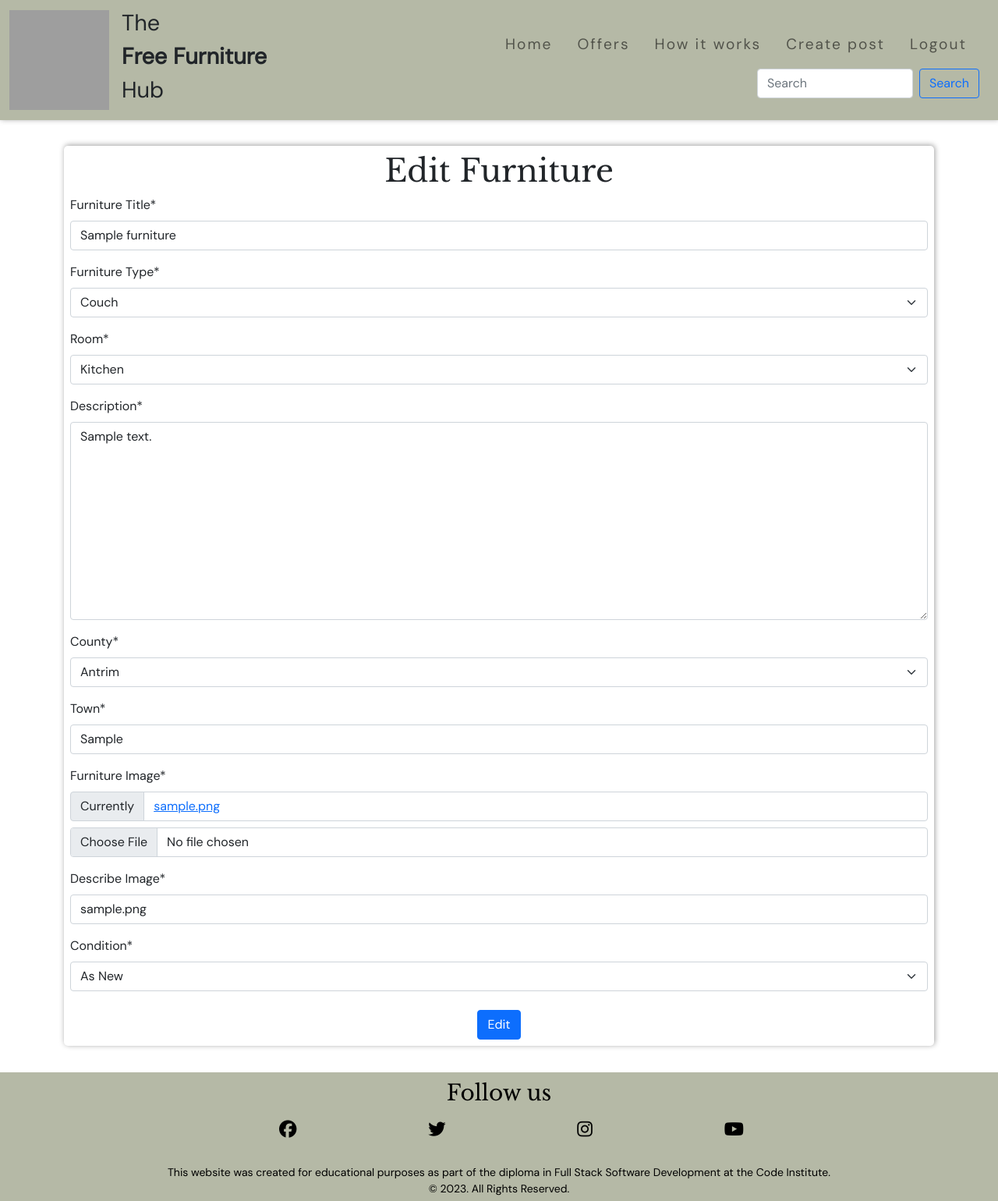
After one commit to Louibens/PP4_FreeFurnitureHub, a Django app: page /furniture/edit/1/ in a window 1280 px wide. The commit adds this page. Shown: the whole page at 78% size. Run offline with Django 3.2, Linux system fonts and the light colour scheme; a user stored in the database is signed in; tables that the repository leaves empty hold one stand-in row (values such as "Sample post"); parts of the project's set-up code (start-up, migrations or seed data) failed here and were passed over; some libraries are stand-ins or nearby versions; grey boxes are pictures that could not be loaded.

```diff
--- a/furniture/admin.py
+++ b/furniture/admin.py
@@ -6,11 +6,9 @@ from django_summernote.admin import SummernoteModelAdmin
 @admin.register(Furniture)
 class PostAdmin(SummernoteModelAdmin):
 
-    prepopulated_fields = {'slug': ('title',)}
     summernote_fields = ('content')
     list_display = (
         "title",
-        "slug",
         "furniture_type",
         "room",
         "description",
--- a/furniture/forms.py
+++ b/furniture/forms.py
@@ -36,7 +36,9 @@ class FurnitureForm(forms.ModelForm):
             "county": "County",
             "town": "Town",
             "condition": "Condition",
+
         }
+
 
 
 class CommentForm(forms.ModelForm):
--- a/furniture/models.py
+++ b/furniture/models.py
@@ -80,7 +80,6 @@ class Furniture(models.Model):
     """
     user = models.ForeignKey(User, related_name="furniture_owner", on_delete=models.CASCADE)
     title = models.CharField(max_length=300, null=False, blank=False)
-    slug = models.SlugField(max_length=200, unique=True)
     furniture_type = models.CharField(max_length=50, choices=FURNITURE_TYPES, default="armchair")
     room = models.CharField(max_length=50, choices=ROOMS, default="bathroom")
     description = RichTextField(max_length=10000, null=False, blank=False)
--- /dev/null
+++ b/furniture/templates/furniture/edit_furniture.html
@@ -0,0 +1,18 @@
+{% extends "base.html" %}
+
+{% block title %}Edit Furniture{% endblock %}
+
+{% block content %}
+<div class="container">
+    <form method="POST" enctype="multipart/form-data" class="p-2 form">
+        <h1 class="text-center">Edit Furniture</h1>
+        {% csrf_token %}
+        {{ form.media }}
+        {{ form|crispy }}
+        <div class="text-center">
+            <button type="submit" class="btn btn-primary mt-2">Edit</button>
+        </div>
+    </form>
+
+</div>
+{% endblock %}
--- a/furniture/templates/furniture/furniture_confirm_delete.html
+++ b/furniture/templates/furniture/furniture_confirm_delete.html
@@ -1,4 +1,5 @@
 {% extends "base.html" %}
+{% load static %}
 
 {% block title %}Delete Item of furniture {{ object.title }}{% endblock %}
 
--- a/furniture/templates/furniture/furniture_detail.html
+++ b/furniture/templates/furniture/furniture_detail.html
@@ -1,4 +1,5 @@
 {% extends "base.html" %}
+{% load static %}
 
 {% block title %} {{furniture_post.title}}{% endblock %}
 
@@ -21,7 +22,7 @@
 
                 {% if request.user == furniture_post.user %}
                 <div class="text-center user_btns">
-                    <a href="#" class="btn btn-primary w-25">Edit</a>
+                    <a href="{% url 'edit_furniture' furniture_post.id %}" class="btn btn-primary w-25">Edit</a>
                     <a href="{% url 'delete_furniture' furniture_post.id %}" class="btn btn-primary w-25">Delete</a>
                 </div>
                 {% endif %}
@@ -68,7 +69,7 @@
                         <form method="post" style="margin-top: 1.3em;">
                             {{ comment_form | crispy }}
                             {% csrf_token %}
-                            <button type="submit" class="btn btn-signup btn-lg">Submit</button>
+                            <button type="submit" class="btn btn-primary w-25">Submit</button>
                         </form>
                         {% endif %}
 
--- a/furniture/templates/furniture/furniture_items.html
+++ b/furniture/templates/furniture/furniture_items.html
@@ -1,4 +1,5 @@
 {% extends "base.html" %}
+{% load static %}
 
 {% block title %}Furniture{% endblock %}
 
--- a/furniture/urls.py
+++ b/furniture/urls.py
@@ -1,6 +1,6 @@
 from django.urls import path
 from .views import (
-    Furniture, AddFurniture, FurnitureItems, FurnitureDetail, DeleteFurniture
+    Furniture, AddFurniture, FurnitureItems, FurnitureDetail, DeleteFurniture, EditFurniture
 )
 
 
@@ -9,4 +9,5 @@ urlpatterns = [
     path("", FurnitureItems.as_view(), name="furniture_items"),
     path("<slug:pk>/", FurnitureDetail.as_view(), name="furniture_detail"),
     path("delete/<slug:pk>/", DeleteFurniture.as_view(), name="delete_furniture"),
+    path("edit/<slug:pk>/", EditFurniture.as_view(), name="edit_furniture"),
 ]
--- a/furniture/views.py
+++ b/furniture/views.py
@@ -1,4 +1,5 @@
-from django.views.generic import CreateView, ListView, DetailView, DeleteView
+from django.views.generic import (CreateView, ListView,
+    DetailView, DeleteView, UpdateView)
 
 from django.shortcuts import render, get_object_or_404
 
@@ -74,6 +75,17 @@ class FurnitureDetail(DetailView):
         )
 
 
+class EditFurniture(LoginRequiredMixin, UserPassesTestMixin, UpdateView):
+    """Edit a furniture post"""
+    template_name = 'furniture/edit_furniture.html'
+    model = Furniture
+    form_class = FurnitureForm
+    success_url = '/furniture/'
+
+    def test_func(self):
+        return self.request.user == self.get_object().user
+
+
 class DeleteFurniture(LoginRequiredMixin, UserPassesTestMixin, DeleteView):
     """Delete an item of furniture """
     model = Furniture
--- a/home/templates/home/how_it_works.html
+++ b/home/templates/home/how_it_works.html
@@ -1,4 +1,5 @@
 {% extends "base.html" %}
+{% load static %}
 
 {% block title %}How it works{% endblock %}
 
--- a/templates/allauth/account/logout.html
+++ b/templates/allauth/account/logout.html
@@ -5,10 +5,11 @@
 {% block title %}{% trans "Sign Out" %}{% endblock %}
 
 {% block content %}
+
 <div class="container text-center">
   <h1>{% trans "Sign Out" %}</h1>
 
-  <p>{% trans 'Are you sure you want to sign out?' %}</p>
+  <p>{% trans 'Are you sure you want to sign out? ' %}</p>
 
   <form method="post" action="{% url 'account_logout' %}">
     {% csrf_token %}
```
Also changed, not shown: furniture/migrations/0004_remove_furniture_slug.py (added).
